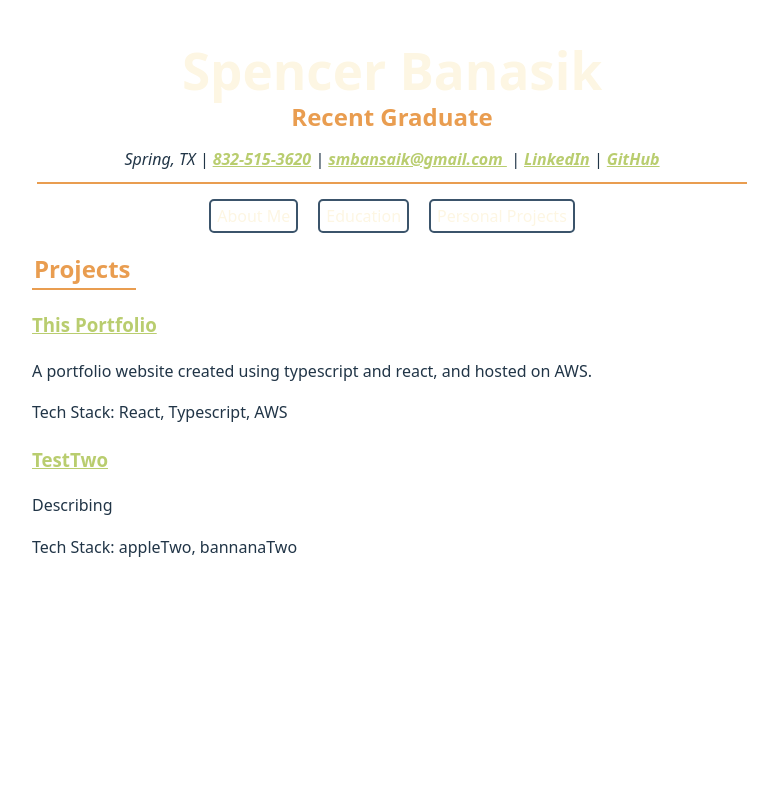
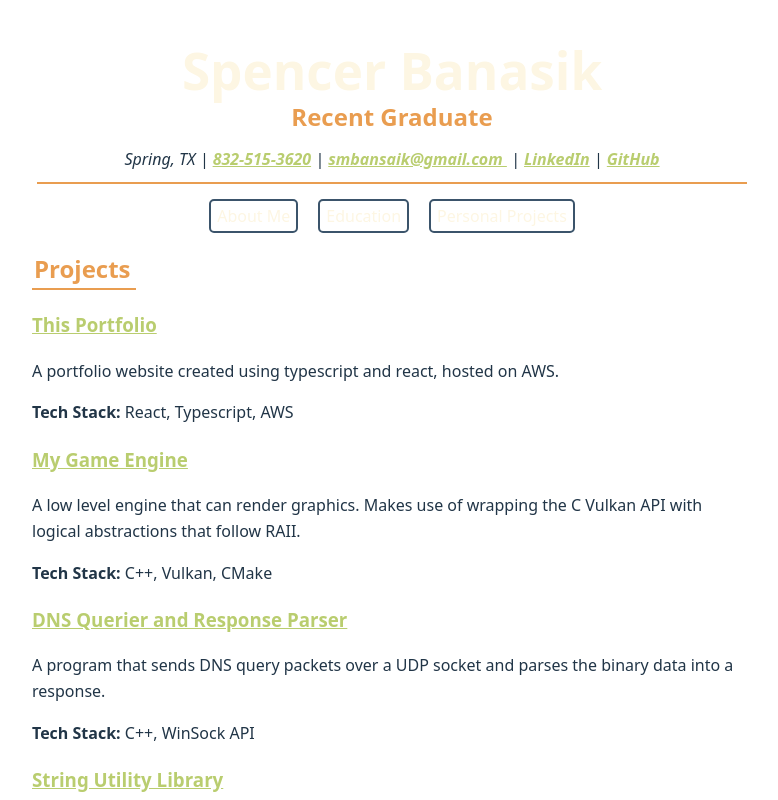
Before and after one commit to smbanasik/Portfolio, a React (Vite) app: page / in a window 1280 px wide. Both pictures are taken after a click on the label "Personal Projects". Shown: the top 800 px of the page, without its empty margins (248-1026 px from the left). Built offline with nearby package versions, Linux system fonts and the light colour scheme.

Commit message:
Project section finished

```diff
--- a/src/comps/Projects.tsx
+++ b/src/comps/Projects.tsx
@@ -5,13 +5,6 @@ interface ProjectProps {
     repoLink: string,
     techStack: Array<string>
 }
-
-
-// TODO: Key features or challenges overcome (bullet points)
-// What makes it interesting, what hurdles did you solve, what did you learn?
-// TODO: dates
-// TODO: optional: future plans
-// TODO: reflections
 
 function Project({title, description, repoLink, techStack}:  ProjectProps) {
 
@@ -25,7 +18,7 @@ function Project({title, description, repoLink, techStack}:  ProjectProps) {
         <>
         <h3><a href={repoLink}>{title}</a></h3>
         <p>{description}</p>
-        <p>Tech Stack: {techStackFormatted}</p>
+        <p><strong>Tech Stack:</strong> {techStackFormatted}</p>
         </>
     )
 }
@@ -35,16 +28,64 @@ export function ProjectsTab() {
         <>
         <h2>Projects</h2>
         <Project
-        title={"This Portfolio"}
-        description={"A portfolio website created using typescript and react, and hosted on AWS."}
-        repoLink={"https://github.com/smbanasik/Portfolio"}
+        title="This Portfolio"
+        description="A portfolio website created using typescript and react, hosted on AWS."
+        repoLink="https://github.com/smbanasik/Portfolio"
         techStack={["React", "Typescript", "AWS"]}
         />
         <Project
-        title="TestTwo"
-        description="Describing"
-        repoLink="github"
-        techStack={["appleTwo", "bannanaTwo"]}
+        title="My Game Engine"
+        description="A low level engine that can render graphics. Makes use of wrapping the C Vulkan API
+        with logical abstractions that follow RAII."
+        repoLink="https://github.com/smbanasik/GarFishEngine"
+        techStack={["C++", "Vulkan", "CMake"]}
+        />
+        <Project
+        title="DNS Querier and Response Parser"
+        description="A program that sends DNS query packets over a UDP socket and parses the binary data
+        into a response."
+        repoLink="https://github.com/smbanasik/DNS-Query-Reponse"
+        techStack={["C++", "WinSock API"]}
+        />
+        <Project
+        title="String Utility Library"
+        description="A header only library meant to provide functions that modify strings in ways the standard
+        library does not."
+        repoLink="https://github.com/smbanasik/StringUtilLib"
+        techStack={["C++"]}
+        />
+        <Project
+        title="2D Ray caster"
+        description="A program that calculates the 'line of sight' around a point by casting rays to edges
+        of a plane. Uses Bresenham's line algoirhtm for efficiency."
+        repoLink="https://github.com/smbanasik/Line-of-Sight-Algorithm"
+        techStack={["C++"]}
+        />
+        <Project
+        title="SBLib"
+        description="A library originally meant to compete with the standard library. Served as a great
+        exploratory work in understanding the rationale behind the standard library's structure."
+        repoLink="https://github.com/smbanasik/SBLib"
+        techStack={["C++"]}
+        />
+        <Project
+        title="Rule of 5 Automation"
+        description="A quick tool written to generate code for when I am writing copy and move constructors."
+        repoLink="https://github.com/smbanasik/RuleOfFiveAutomation"
+        techStack={["C++"]}
+        />
+        <Project
+        title="Finite State Machine Operator"
+        description="A program written to construct and operate a FSM graph, makes use of templates."
+        repoLink="https://github.com/smbanasik/FiniteStateMachineOperator"
+        techStack={["C++"]}
+        />
+        <Project
+        title="Dungeon Generator"
+        description="An incomplete program that explored generating 2d shapes on a plane. Work was stopped as
+        priorities shifted."
+        repoLink="https://github.com/smbanasik/FiniteStateMachineOperator"
+        techStack={["C++"]}
         />
         </>
     )
```
Also changed, not shown: src/comps/AboutMe.tsx (+0 -23 lines), src/comps/TabBox.module.css (line endings or trailing spaces).
